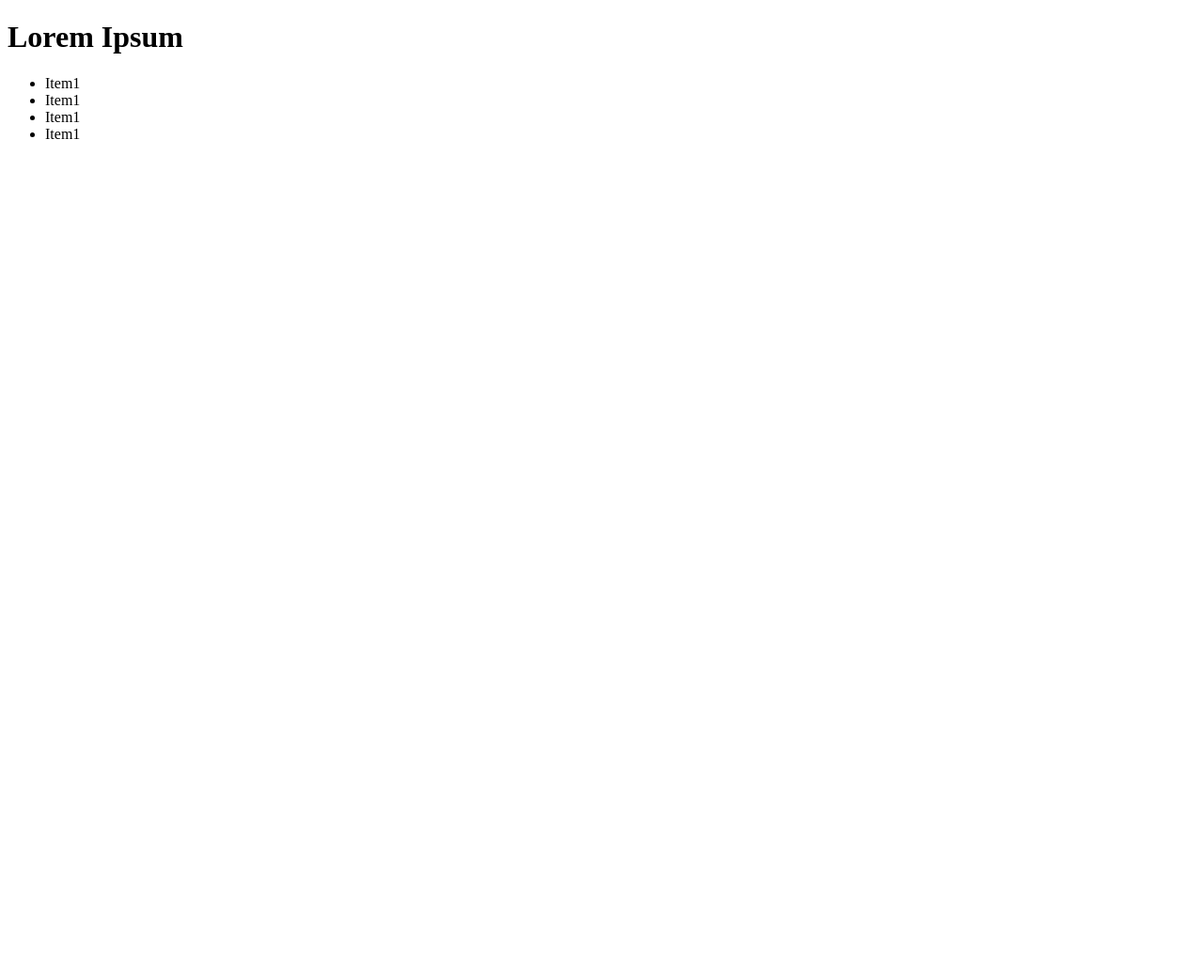
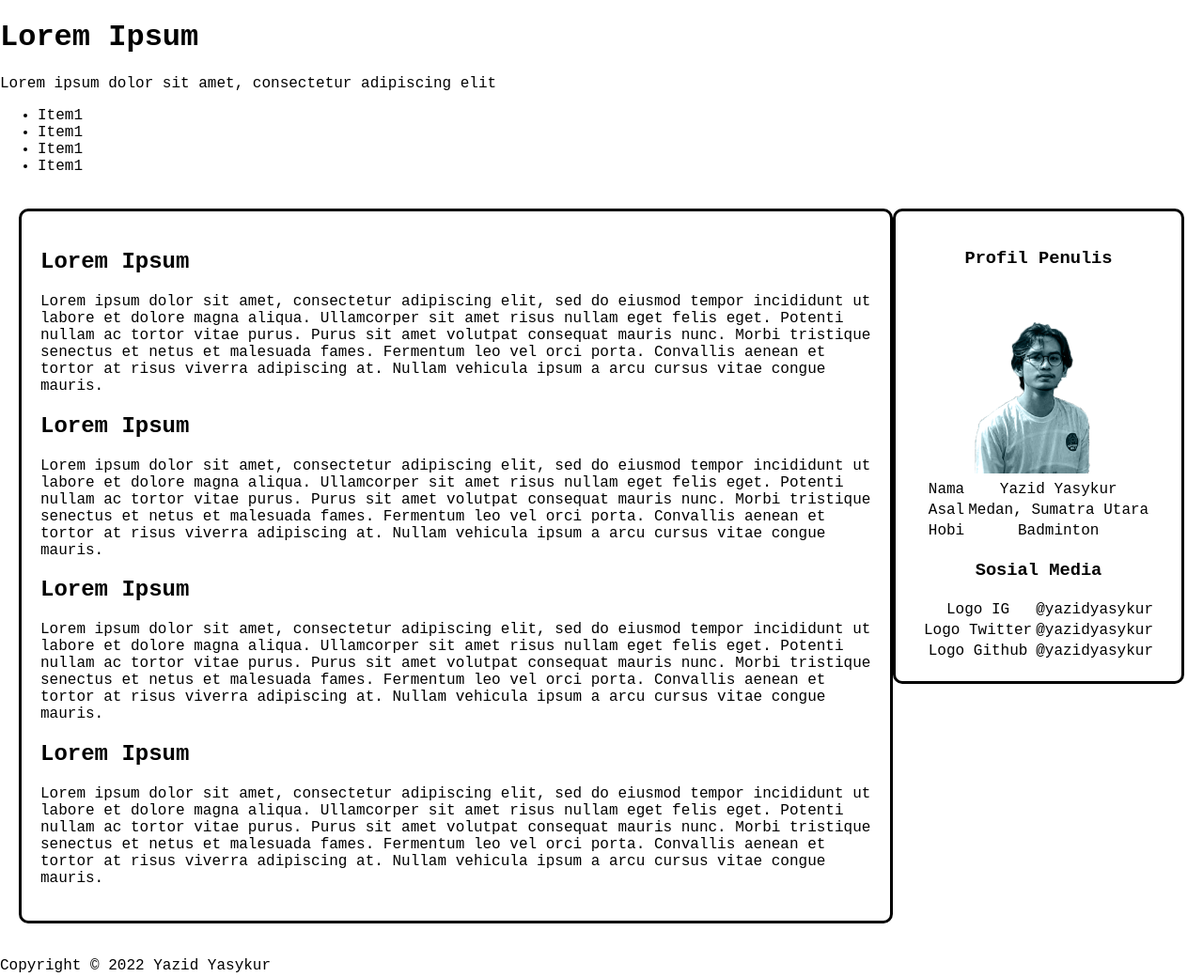
Before and after one commit to yazidyasykur/dicoding-web-submission, a plain HTML site: page index.html in a window 1280 px wide. Shown: the whole page at 94% size. Before the commit the page ends 800 px from the top, so only its background shows below. Drawn offline with Linux system fonts and the light colour scheme.

Commit message:
Added content and style

```diff
--- a/assets/style.css
+++ b/assets/style.css
@@ -1,3 +1,43 @@
-h1 {
-    color: red;
+* {
+    box-sizing: border-box;
+    font-family:'Courier New', Courier, monospace;
 }
+
+.card {
+    border: 3px solid black;
+    border-radius: 10px;
+    padding: 20px;
+}
+
+body{
+    margin: 0;
+    padding: 0;
+}
+
+aside {
+    float: right;
+    width: 25%;
+    text-align: center;
+}
+
+main {
+    overflow: auto;
+    padding: 20px;
+}
+
+#content {
+    width: 75%;
+    float: left;
+}
+
+table{
+    margin: 0 auto;
+}
+
+.profil {
+    width: 200px;
+}
+
+footer{
+    width:100%
+}
--- a/index.html
+++ b/index.html
@@ -2,12 +2,14 @@
 
 <html>
     <head>
-        <link rel="stylesheets" type="text/css "href="/assets/style.css">
+        <link rel="stylesheet" type="text/css" href="assets/style.css">
     </head>
 
     <body>
         <header>
             <h1>Lorem Ipsum</h1>
+            <p>Lorem ipsum dolor sit amet, consectetur adipiscing elit</p>
+
             <nav>
                 <ul>
                     <li>Item1</li>
@@ -16,10 +18,72 @@
                     <li>Item1</li>
                 </ul>
             </nav>
+
         </header>
-        <nav>
 
-        </nav>
+        <main>
+            <div id="content" class="card">
+                <article>
+                    <h2>Lorem Ipsum</h2>
+                    <p>Lorem ipsum dolor sit amet, consectetur adipiscing elit, sed do eiusmod tempor incididunt ut labore et dolore magna aliqua. Ullamcorper sit amet risus nullam eget felis eget. Potenti nullam ac tortor vitae purus. Purus sit amet volutpat consequat mauris nunc. Morbi tristique senectus et netus et malesuada fames. Fermentum leo vel orci porta. Convallis aenean et tortor at risus viverra adipiscing at. Nullam vehicula ipsum a arcu cursus vitae congue mauris.</p>
+                </article>
+
+                <article>
+                    <h2>Lorem Ipsum</h2>
+                    <p>Lorem ipsum dolor sit amet, consectetur adipiscing elit, sed do eiusmod tempor incididunt ut labore et dolore magna aliqua. Ullamcorper sit amet risus nullam eget felis eget. Potenti nullam ac tortor vitae purus. Purus sit amet volutpat consequat mauris nunc. Morbi tristique senectus et netus et malesuada fames. Fermentum leo vel orci porta. Convallis aenean et tortor at risus viverra adipiscing at. Nullam vehicula ipsum a arcu cursus vitae congue mauris.</p>
+                </article>
+
+                <article>
+                    <h2>Lorem Ipsum</h2>
+                    <p>Lorem ipsum dolor sit amet, consectetur adipiscing elit, sed do eiusmod tempor incididunt ut labore et dolore magna aliqua. Ullamcorper sit amet risus nullam eget felis eget. Potenti nullam ac tortor vitae purus. Purus sit amet volutpat consequat mauris nunc. Morbi tristique senectus et netus et malesuada fames. Fermentum leo vel orci porta. Convallis aenean et tortor at risus viverra adipiscing at. Nullam vehicula ipsum a arcu cursus vitae congue mauris.</p>
+                </article>
+
+                <article>
+                    <h2>Lorem Ipsum</h2>
+                    <p>Lorem ipsum dolor sit amet, consectetur adipiscing elit, sed do eiusmod tempor incididunt ut labore et dolore magna aliqua. Ullamcorper sit amet risus nullam eget felis eget. Potenti nullam ac tortor vitae purus. Purus sit amet volutpat consequat mauris nunc. Morbi tristique senectus et netus et malesuada fames. Fermentum leo vel orci porta. Convallis aenean et tortor at risus viverra adipiscing at. Nullam vehicula ipsum a arcu cursus vitae congue mauris.</p>
+                </article>
+            </div>
+
+            <aside class="card">
+                <h3>Profil Penulis</h3>
+                <img src="assets\image\profil.png" alt="profile" class="profil"></img>
+
+                <table>
+                    <tr>
+                        <td>Nama</td>
+                        <td>Yazid Yasykur</td>
+                    </tr>
+                    <tr>
+                        <td>Asal</td>
+                        <td>Medan, Sumatra Utara</td>
+                    </tr>
+                    <tr>
+                        <td>Hobi</td>
+                        <td>Badminton</td>
+                    </tr>
+                </table>
+
+                <h3>Sosial Media</h3>
+                <table>
+                    <tr>
+                        <td>Logo IG</td>
+                        <td>@yazidyasykur</td>
+                    </tr>
+                    <tr>
+                        <td>Logo Twitter</td>
+                        <td>@yazidyasykur</td>
+                    </tr>
+                    <tr>
+                        <td>Logo Github</td>
+                        <td>@yazidyasykur</td>
+                    </tr>
+                </table>
+            </aside>
+        </main>
+
+        <footer>
+            <p>Copyright &copy; 2022 Yazid Yasykur</p>
+        </footer>
     </body>
 
 </html>
```
